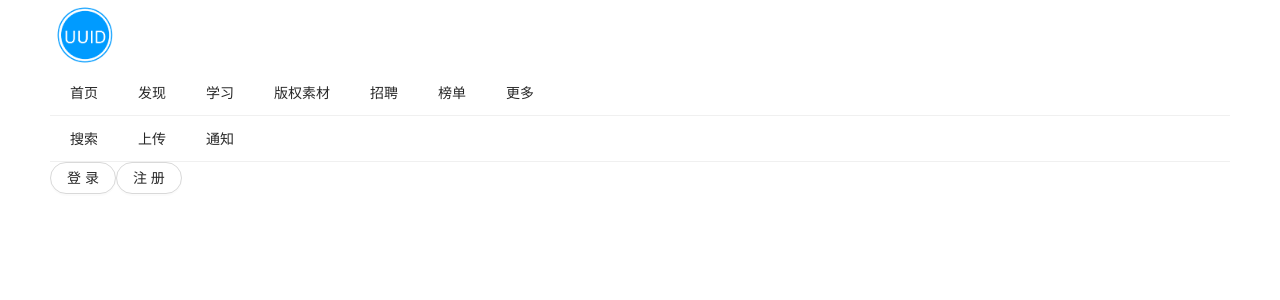
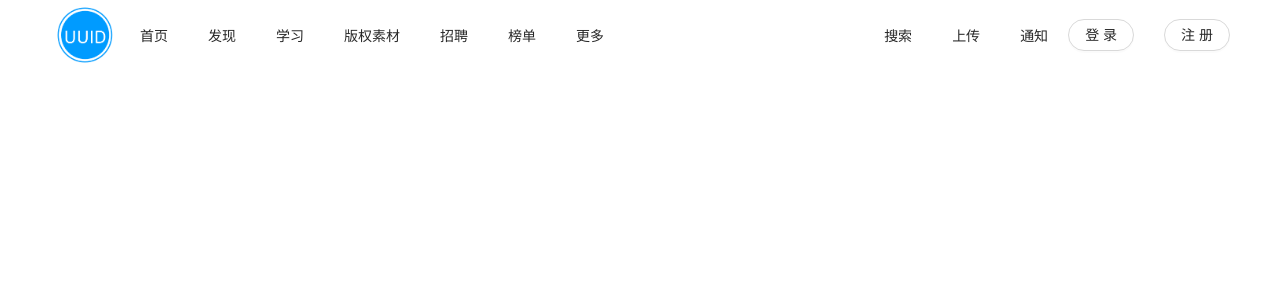
Before and after one commit to U-UI-D/react-uuid-frontend, a React (Create React App) app: page /#/ in a window 1280 px wide. Shown: the top 300 px of the page. Built offline with nearby package versions, Linux system fonts and the light colour scheme.

Commit message:
添加样式

```diff
--- a/src/index.css
+++ b/src/index.css
@@ -1,3 +1,5 @@
+@import "assets/style/al-style.css";
+
 body {
   margin: 0;
   font-family: -apple-system, BlinkMacSystemFont, 'Segoe UI', 'Roboto', 'Oxygen',
@@ -11,3 +13,7 @@ code {
   font-family: source-code-pro, Menlo, Monaco, Consolas, 'Courier New',
     monospace;
 }
+
+.header-menu .ant-menu-horizontal{
+  border-bottom: none !important;
+}
```
